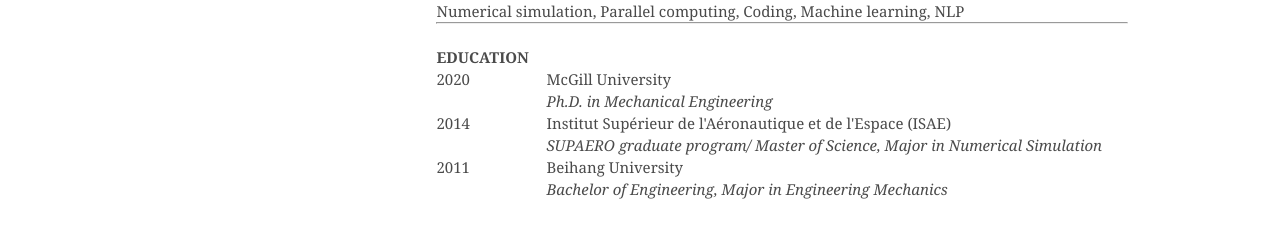
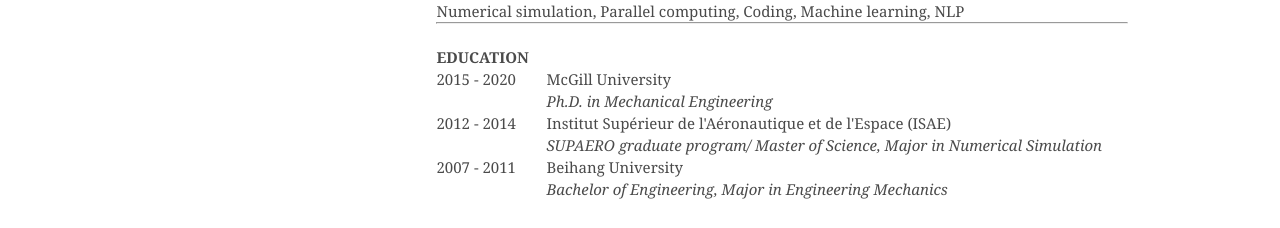
Before and after one commit to florentjiang/florentjiang.github.io, a plain HTML site: page index.html in a window 1280 px wide. Shown: the part 246-474 px from the top of the page. Drawn offline with Linux system fonts and the light colour scheme.

Commit message:
update year format

```diff
--- a/index.html
+++ b/index.html
@@ -57,11 +57,11 @@
 <br />
 <p><strong>EDUCATION</strong></p>
 <div class="left">
-        <p>2020</p>
+        <p>2015 - 2020</p>
         <br />
-        <p>2014</p>
+        <p>2012 - 2014</p>
         <br />
-        <p>2011</p>
+        <p>2007 - 2011</p>
         <br />
 </div>
 <div class="main">
```
